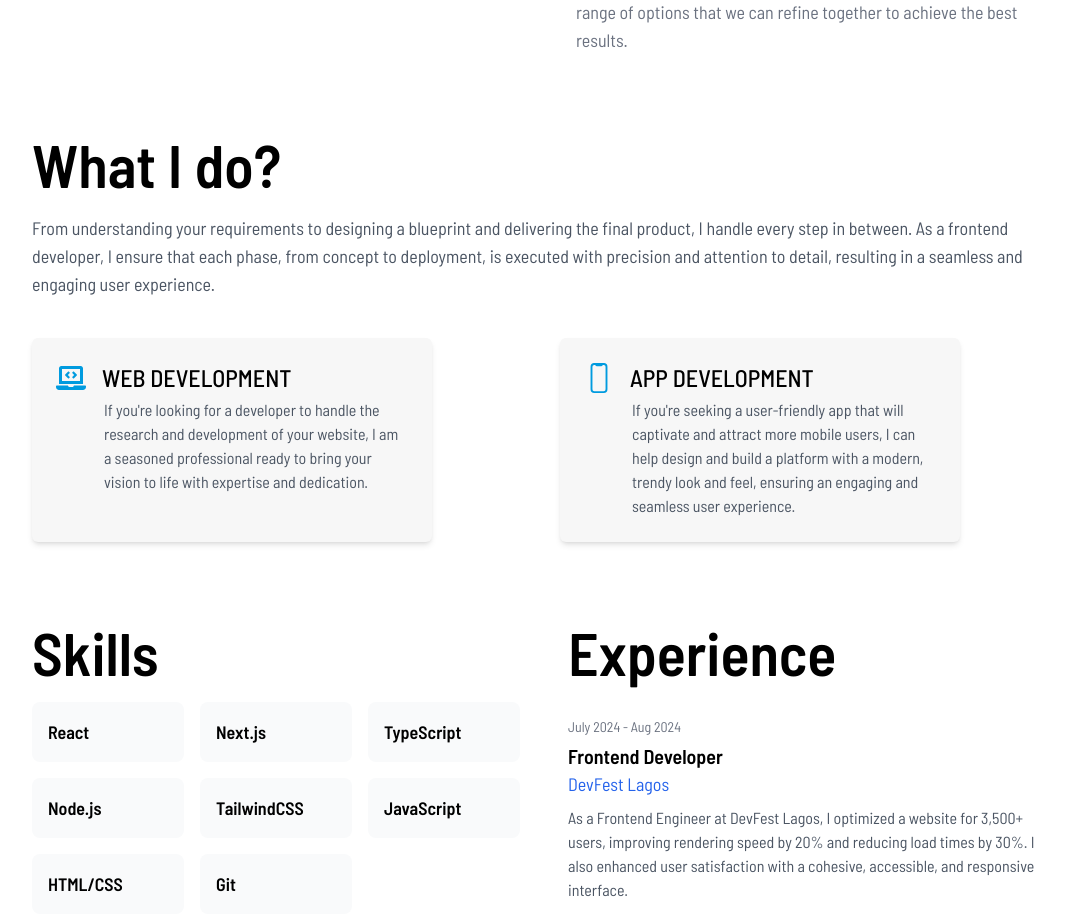
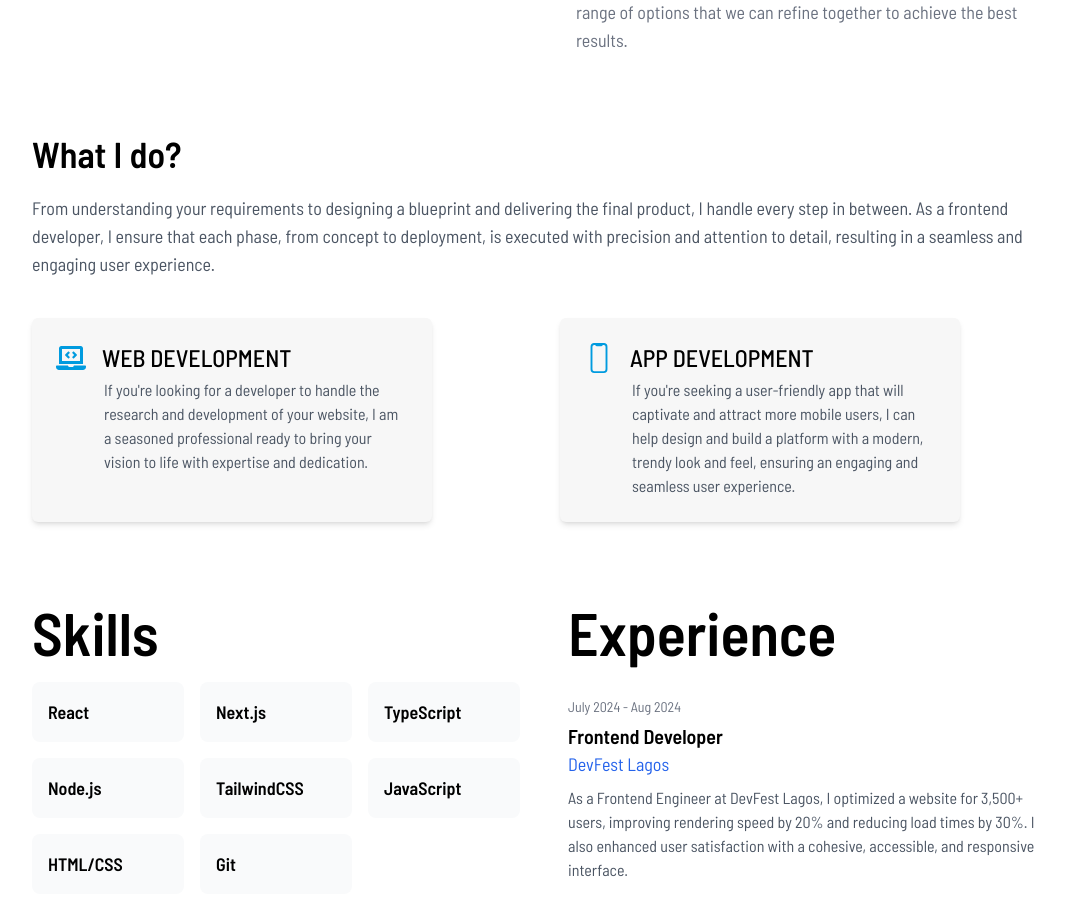
Before and after one commit to Moyo-Made/Portfolio-Website, a Next.js app: page / in a window 1280 px wide. Shown: the part 1340-2260 px from the top of the page, without its empty margins (96-1161 px from the left). Built offline with nearby package versions, Linux system fonts and the light colour scheme.

Commit message:
updated services section

```diff
--- a/components/Services.tsx
+++ b/components/Services.tsx
@@ -6,7 +6,7 @@ import { IoPhonePortraitOutline } from "react-icons/io5";
 const Services = () => {
 	return (
 		<div className="px-4 sm:px-20 md:px-24 lg:px-32 mt-10 md:mt-20 mb-10">
-			<h1 className="text-2xl sm:text-3xl md:text-5xl lg:text-6xl font-semibold">
+			<h1 className="text-3xl sm:text-4xl font-semibold">
 				What I do?
 			</h1>
 
```
